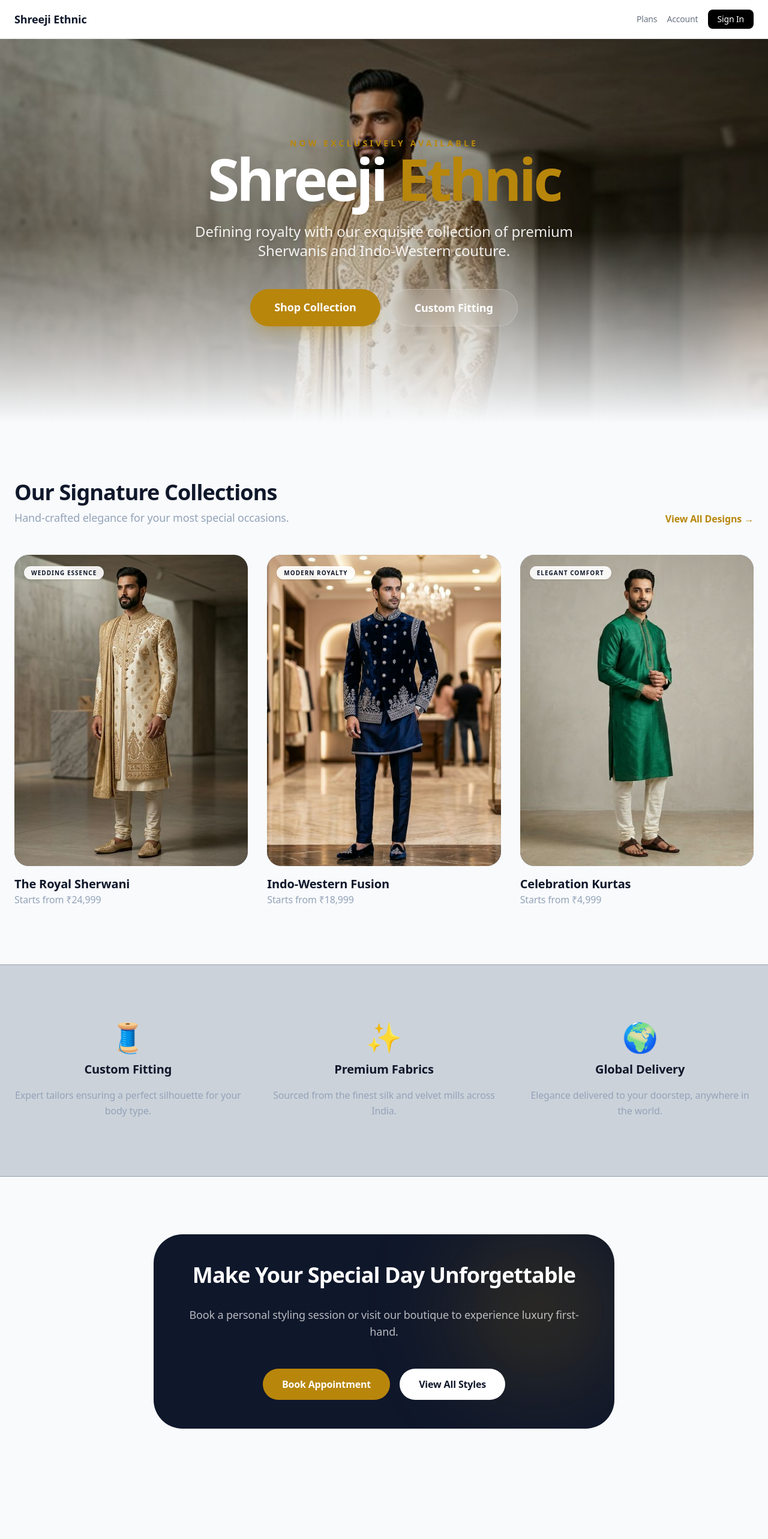
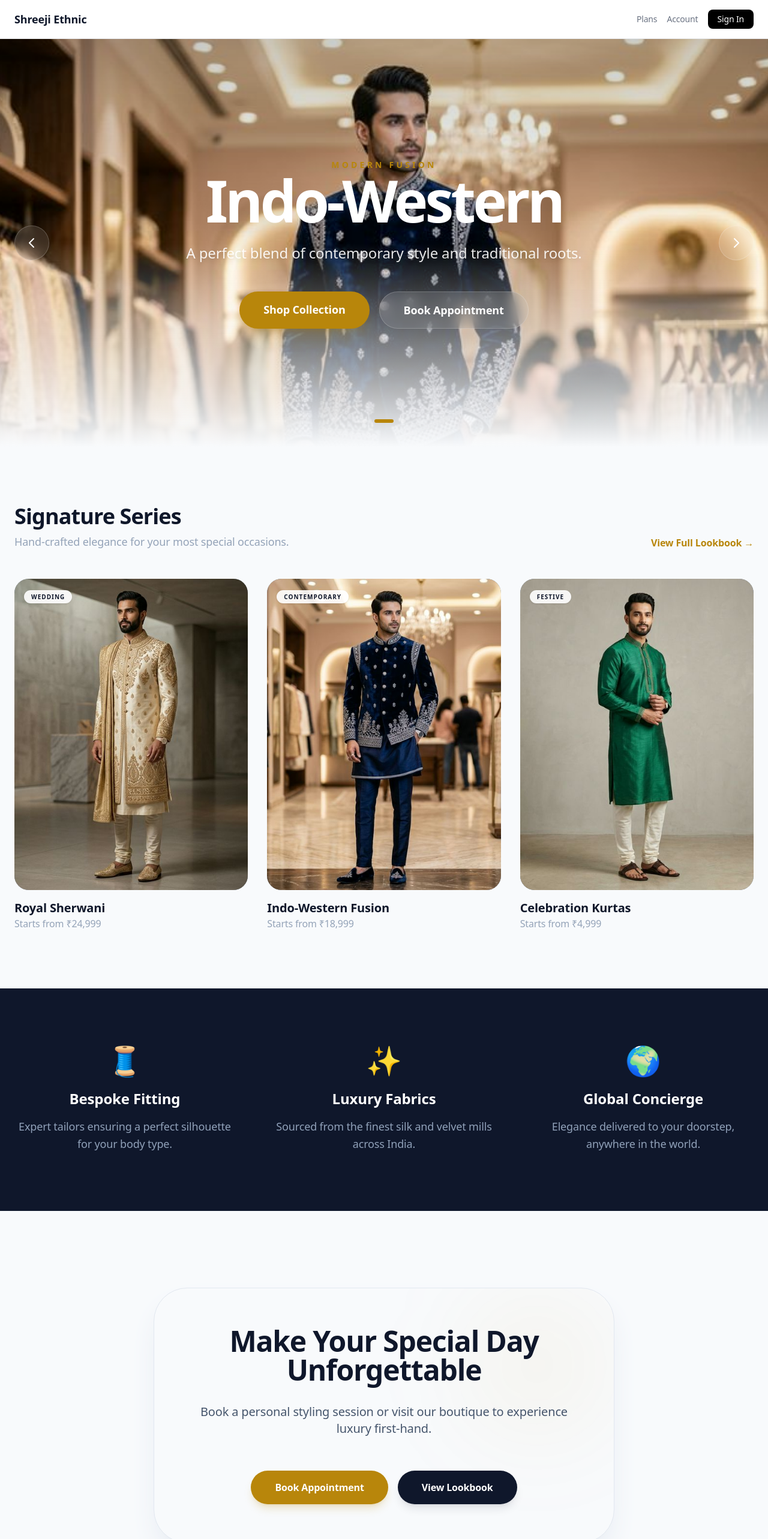
Before and after one commit to girlrobotic07-svg/my-app, a Next.js app: page / in a window 1280 px wide. Shown: the top 2566 px of the page at 60% size. Before the commit the page ends 2478 px from the top, so only its background shows below. Built offline with nearby package versions, Linux system fonts and the light colour scheme; no server answers.

Commit message:
update website

```diff
--- a/app/globals.css
+++ b/app/globals.css
@@ -7,6 +7,8 @@
   --muted: #64748b;
   --muted-foreground: #94a3b8;
   --accent: #b8860b;
+
+
 
   --accent-foreground: #ffffff;
 }
--- a/app/page.tsx
+++ b/app/page.tsx
@@ -1,28 +1,78 @@
+'use client'
+
 import Link from 'next/link'
 import Image from 'next/image'
+import { useState, useEffect, useCallback } from 'react'
 
-export default function Home() {
+const SLIDES = [
+  {
+    image: '/images/sherwani_hero.png',
+    title: 'Royal Sherwani',
+    subtitle: 'Wedding Essence',
+    description: 'Experience true royalty with our hand-crafted wedding couture.'
+  },
+  {
+    image: '/images/indo_western.png',
+    title: 'Indo-Western',
+    subtitle: 'Modern Fusion',
+    description: 'A perfect blend of contemporary style and traditional roots.'
+  },
+  {
+    image: '/images/kurta.png',
+    title: 'Silk Kurtas',
+    subtitle: 'Elegant Comfort',
+    description: 'Simple, sophisticated, and perfect for every celebration.'
+  }
+]
+
+function HeroSlider() {
+  const [current, setCurrent] = useState(0)
+
+  const nextSlide = useCallback(() => {
+    setCurrent((prev) => (prev + 1) % SLIDES.length)
+  }, [])
+
+  const prevSlide = () => {
+    setCurrent((prev) => (prev - 1 + SLIDES.length) % SLIDES.length)
+  }
+
+  useEffect(() => {
+    const timer = setInterval(nextSlide, 5000)
+    return () => clearInterval(timer)
+  }, [nextSlide])
+
   return (
-    <main className="flex flex-col min-h-[calc(100vh-73px)] relative bg-background text-foreground">
+    <section className="relative h-[85vh] w-full overflow-hidden">
+      {SLIDES.map((slide, index) => (
+        <div
+          key={index}
+          className={`absolute inset-0 transition-opacity duration-1000 ease-in-out ${
+            index === current ? 'opacity-100' : 'opacity-0'
+          }`}
+        >
+          <Image
+            src={slide.image}
+            alt={slide.title}
+            fill
+            className={`object-cover object-top transition-transform duration-[5s] ease-linear ${
+              index === current ? 'scale-110' : 'scale-100'
+            }`}
+            priority={index === 0}
+          />
+          <div className="absolute inset-0 bg-gradient-to-t from-background via-transparent to-black/20" />
 
-      {/* Hero Section with Image Background */}
-      <section className="relative h-[80vh] flex items-center justify-center overflow-hidden">
-        <Image
-          src="/images/sherwani_hero.png"
-          alt="Shreeji Ethnic Hero"
-          fill
-          className="object-cover object-top brightness-[0.8]"
-          priority
-        />
-        <div className="absolute inset-0 bg-gradient-to-t from-background via-transparent to-transparent" />
-
-        <div className="relative z-10 text-center space-y-6 px-6 max-w-4xl animate-in fade-in slide-in-from-bottom-8 duration-1000">
-          <span className="text-accent font-bold uppercase tracking-[0.3em] text-sm">Now Exclusively Available</span>
+          <div className="absolute inset-0 flex items-center justify-center">
+            <div className={`text-center space-y-6 px-6 max-w-4xl transition-all duration-700 delay-300 ${
+              index === current ? 'translate-y-0 opacity-100' : 'translate-y-8 opacity-0'
+            }`}>
+              <span className="text-accent font-bold uppercase tracking-[0.3em] text-sm drop-shadow-md">
+                {slide.subtitle}
+              </span>
               <h1 className="text-6xl lg:text-8xl font-black tracking-tighter leading-none text-white drop-shadow-2xl">
-            Shreeji <span className="text-accent">Ethnic</span>
+                {slide.title.split(' ')[0]} <span className="text-accent">{slide.title.split(' ')[1]}</span>
               </h1>
               <p className="text-xl lg:text-2xl text-white/90 max-w-2xl mx-auto font-medium drop-shadow-md">
-            Defining royalty with our exquisite collection of premium Sherwanis and Indo-Western couture.
+                {slide.description}
               </p>
               <div className="pt-6 flex flex-col sm:flex-row gap-4 justify-center">
                 <Link
@@ -35,45 +85,72 @@ export default function Home() {
                   href="/login"
                   className="bg-white/10 backdrop-blur-md border border-white/20 text-white px-10 py-4 rounded-full text-lg font-bold hover:bg-white/20 transition-all active:scale-95"
                 >
-              Custom Fitting
+                  Book Appointment
                 </Link>
               </div>
             </div>
+          </div>
+        </div>
+      ))}
+
+      {/* Navigation Arrows */}
+      <button
+        onClick={prevSlide}
+        className="absolute left-6 top-1/2 -translate-y-1/2 p-4 rounded-full bg-white/10 backdrop-blur-md border border-white/20 text-white hover:bg-white/20 transition-all z-20 group"
+      >
+        <svg className="w-6 h-6 transition-transform group-hover:-translate-x-1" fill="none" viewBox="0 0 24 24" stroke="currentColor">
+          <path strokeLinecap="round" strokeLinejoin="round" strokeWidth={2} d="M15 19l-7-7 7-7" />
+        </svg>
+      </button>
+      <button
+        onClick={nextSlide}
+        className="absolute right-6 top-1/2 -translate-y-1/2 p-4 rounded-full bg-white/10 backdrop-blur-md border border-white/20 text-white hover:bg-white/20 transition-all z-20 group"
+      >
+        <svg className="w-6 h-6 transition-transform group-hover:translate-x-1" fill="none" viewBox="0 0 24 24" stroke="currentColor">
+          <path strokeLinecap="round" strokeLinejoin="round" strokeWidth={2} d="M9 5l7 7-7 7" />
+        </svg>
+      </button>
+
+      {/* Dots */}
+      <div className="absolute bottom-10 left-1/2 -translate-x-1/2 flex gap-3 z-20">
+        {SLIDES.map((_, i) => (
+          <button
+            key={i}
+            onClick={() => setCurrent(i)}
+            className={`h-1.5 transition-all duration-500 rounded-full ${
+              i === current ? 'w-8 bg-accent' : 'w-2 bg-white/40'
+            }`}
+          />
+        ))}
+      </div>
     </section>
+  )
+}
 
-      {/* Featured Categories */}
+export default function Home() {
+  return (
+    <main className="flex flex-col min-h-[calc(100vh-73px)] relative bg-background text-foreground">
+
+      <HeroSlider />
+
+      {/* Featured Collections Section */}
       <section className="py-24 px-6 max-w-7xl mx-auto w-full">
         <div className="flex flex-col md:flex-row justify-between items-end mb-12 gap-4">
           <div className="space-y-2">
-            <h2 className="text-4xl font-black tracking-tight">Our Signature Collections</h2>
+            <h2 className="text-4xl font-black tracking-tight">Signature Series</h2>
             <p className="text-muted-foreground text-lg">Hand-crafted elegance for your most special occasions.</p>
           </div>
-          <Link href="/products" className="text-accent font-bold hover:underline underline-offset-4">View All Designs →</Link>
+          <Link href="/products" className="text-accent font-bold hover:underline underline-offset-4">View Full Lookbook →</Link>
         </div>
 
         <div className="grid grid-cols-1 md:grid-cols-2 lg:grid-cols-3 gap-8">
           {[
-            {
-              title: 'The Royal Sherwani',
-              tag: 'Wedding Essence',
-              img: '/images/sherwani_hero.png',
-              price: 'Starts from ₹24,999'
-            },
-            {
-              title: 'Indo-Western Fusion',
-              tag: 'Modern Royalty',
-              img: '/images/indo_western.png',
-              price: 'Starts from ₹18,999'
-            },
-            {
-              title: 'Celebration Kurtas',
-              tag: 'Elegant Comfort',
-              img: '/images/kurta.png',
-              price: 'Starts from ₹4,999'
-            },
+            { title: 'Royal Sherwani', tag: 'Wedding', img: '/images/sherwani_hero.png', price: '₹24,999' },
+            { title: 'Indo-Western Fusion', tag: 'Contemporary', img: '/images/indo_western.png', price: '₹18,999' },
+            { title: 'Celebration Kurtas', tag: 'Festive', img: '/images/kurta.png', price: '₹4,999' },
           ].map((item, i) => (
             <div key={item.title} className="group cursor-pointer">
-              <div className="relative aspect-[3/4] overflow-hidden rounded-3xl mb-4 bg-muted animate-in fade-in duration-500" style={{ animationDelay: `${i * 100}ms` }}>
+              <div className="relative aspect-[3/4] overflow-hidden rounded-3xl mb-4 bg-muted animate-in fade-in duration-500">
                 <Image
                   src={item.img}
                   alt={item.title}
@@ -87,38 +164,38 @@ export default function Home() {
                 </div>
               </div>
               <h3 className="text-xl font-bold group-hover:text-accent transition-colors">{item.title}</h3>
-              <p className="text-muted-foreground font-medium">{item.price}</p>
+              <p className="text-muted-foreground font-medium">Starts from {item.price}</p>
             </div>
           ))}
         </div>
       </section>
 
-      {/* Why Choose Us */}
-      <section className="bg-muted/30 py-24 px-6 border-y border-muted/50">
-        <div className="max-w-7xl mx-auto grid grid-cols-1 md:grid-cols-3 gap-12 text-center">
+      {/* Our Process Section */}
+      <section className="bg-slate-900 text-white py-24 px-6">
+        <div className="max-w-7xl mx-auto grid grid-cols-1 md:grid-cols-3 gap-16 text-center">
           {[
-            { title: 'Custom Fitting', desc: 'Expert tailors ensuring a perfect silhouette for your body type.', icon: '🧵' },
-            { title: 'Premium Fabrics', desc: 'Sourced from the finest silk and velvet mills across India.', icon: '✨' },
-            { title: 'Global Delivery', desc: 'Elegance delivered to your doorstep, anywhere in the world.', icon: '🌍' },
+            { title: 'Bespoke Fitting', desc: 'Expert tailors ensuring a perfect silhouette for your body type.', icon: '🧵' },
+            { title: 'Luxury Fabrics', desc: 'Sourced from the finest silk and velvet mills across India.', icon: '✨' },
+            { title: 'Global Concierge', desc: 'Elegance delivered to your doorstep, anywhere in the world.', icon: '🌍' },
           ].map((feature) => (
             <div key={feature.title} className="space-y-4">
-              <div className="text-5xl">{feature.icon}</div>
-              <h3 className="text-xl font-bold">{feature.title}</h3>
-              <p className="text-muted-foreground leading-relaxed">{feature.desc}</p>
+              <div className="text-5xl mb-6">{feature.icon}</div>
+              <h3 className="text-2xl font-bold">{feature.title}</h3>
+              <p className="text-slate-400 leading-relaxed text-lg">{feature.desc}</p>
             </div>
           ))}
         </div>
       </section>
 
-      {/* Footer CTA */}
-      <section className="py-24 px-6 text-center">
-        <div className="max-w-3xl mx-auto space-y-8 p-12 rounded-[3rem] bg-slate-900 text-white relative overflow-hidden">
-          <div className="absolute top-0 right-0 w-64 h-64 bg-accent/20 blur-[80px] rounded-full" />
-          <h2 className="text-4xl font-black tracking-tight relative z-10">Make Your Special Day Unforgettable</h2>
-          <p className="text-white/70 text-lg relative z-10">Book a personal styling session or visit our boutique to experience luxury first-hand.</p>
-          <div className="pt-4 flex flex-col sm:flex-row gap-4 justify-center relative z-10">
-            <Link href="/login" className="bg-accent text-white px-8 py-3.5 rounded-full font-bold hover:bg-accent/90 transition-all">Book Appointment</Link>
-            <Link href="/products" className="bg-white text-slate-900 px-8 py-3.5 rounded-full font-bold hover:bg-slate-100 transition-all">View All Styles</Link>
+      {/* Final CTA */}
+      <section className="py-32 px-6 text-center">
+        <div className="max-w-3xl mx-auto space-y-8 p-16 rounded-[3.5rem] bg-slate-50 border border-slate-200 shadow-2xl shadow-slate-200 relative overflow-hidden">
+          <div className="absolute top-0 right-0 w-64 h-64 bg-accent/5 blur-[80px] rounded-full" />
+          <h2 className="text-5xl font-black tracking-tight text-slate-900 relative z-10">Make Your Special Day Unforgettable</h2>
+          <p className="text-slate-600 text-xl relative z-10">Book a personal styling session or visit our boutique to experience luxury first-hand.</p>
+          <div className="pt-6 flex flex-col sm:flex-row gap-4 justify-center relative z-10">
+            <Link href="/login" className="bg-accent text-white px-10 py-4 rounded-full font-bold hover:bg-accent/90 transition-all shadow-lg shadow-accent/20">Book Appointment</Link>
+            <Link href="/products" className="bg-slate-900 text-white px-10 py-4 rounded-full font-bold hover:bg-slate-800 transition-all shadow-lg shadow-slate-900/10">View Lookbook</Link>
           </div>
         </div>
       </section>
--- a/components/Navbar.tsx
+++ b/components/Navbar.tsx
@@ -44,6 +44,8 @@ export default function Navbar() {
     <nav className="border-b border-gray-200 bg-white px-6 py-4 flex items-center justify-between">
       <Link href="/" className="font-bold text-lg">Shreeji Ethnic</Link>
 
+
+
       <div className="flex items-center gap-4 text-sm">
         <Link href="/products" className="text-gray-500 hover:text-black transition">Plans</Link>
         <Link href="/account" className="text-gray-500 hover:text-black transition">Account</Link>
```
Lines whose indentation alone changed are shown as unchanged.
